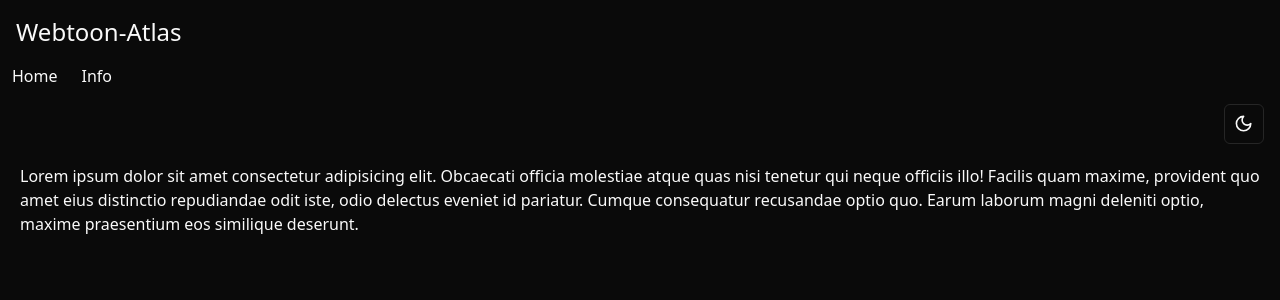
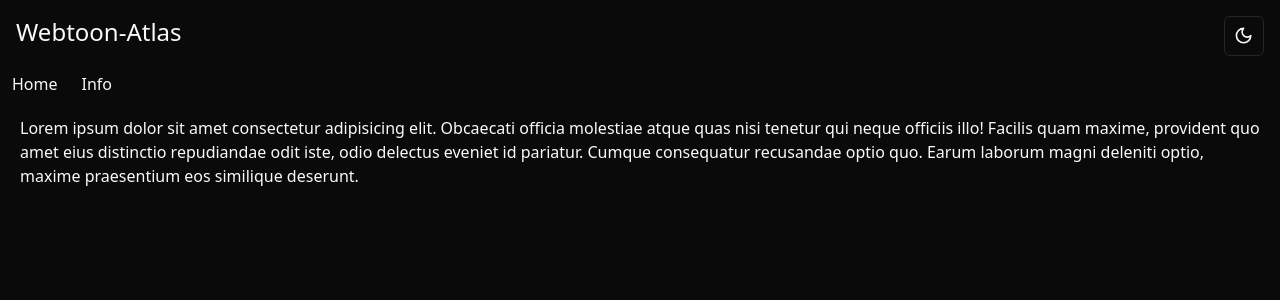
Before and after one commit to node-ninjas/webtoon-atlas, a React (Vite) app: page / in a window 1280 px wide. Shown: the top 300 px of the page. Built offline with nearby package versions, Linux system fonts and the light colour scheme.

Commit message:
toggel button fixed (#9)

```diff
--- a/src/components/Header.tsx
+++ b/src/components/Header.tsx
@@ -4,11 +4,11 @@ import { ModeToggle } from './ui/mode-toggle'
 export const Header = () => {
     return (
         <>
-            <h1 className="text-2xl m-4">Webtoon-Atlas</h1>
-            <Nav />
-            <div className='flex justify-end m-4'>
+            <div className="flex justify-between m-4">
+                <h1 className="text-2xl">Webtoon-Atlas</h1>
                 <ModeToggle />
             </div>
+            <Nav />
         </>
     )
 }
```
